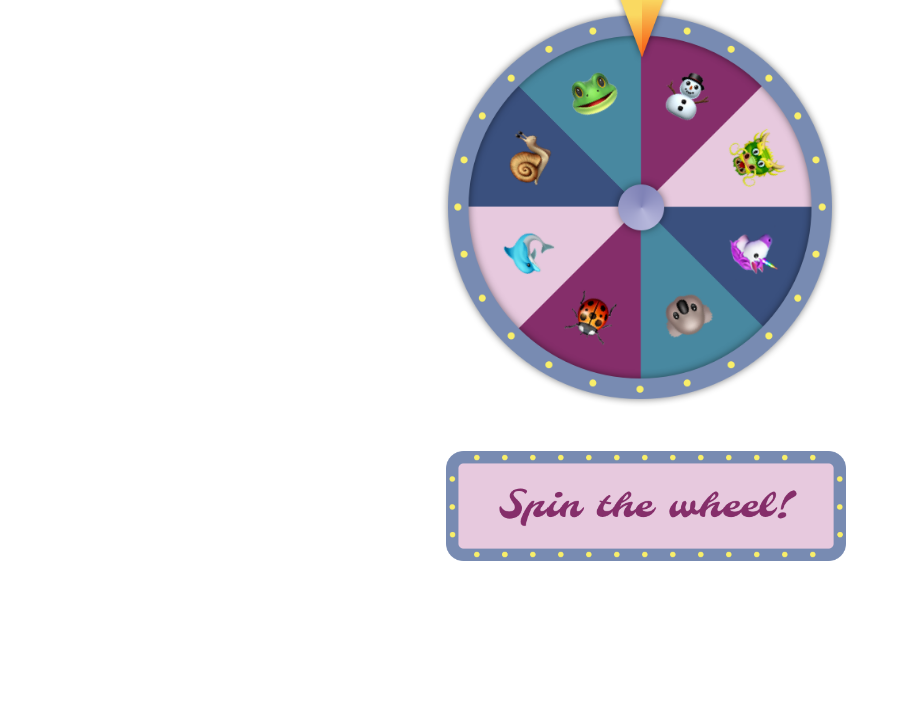
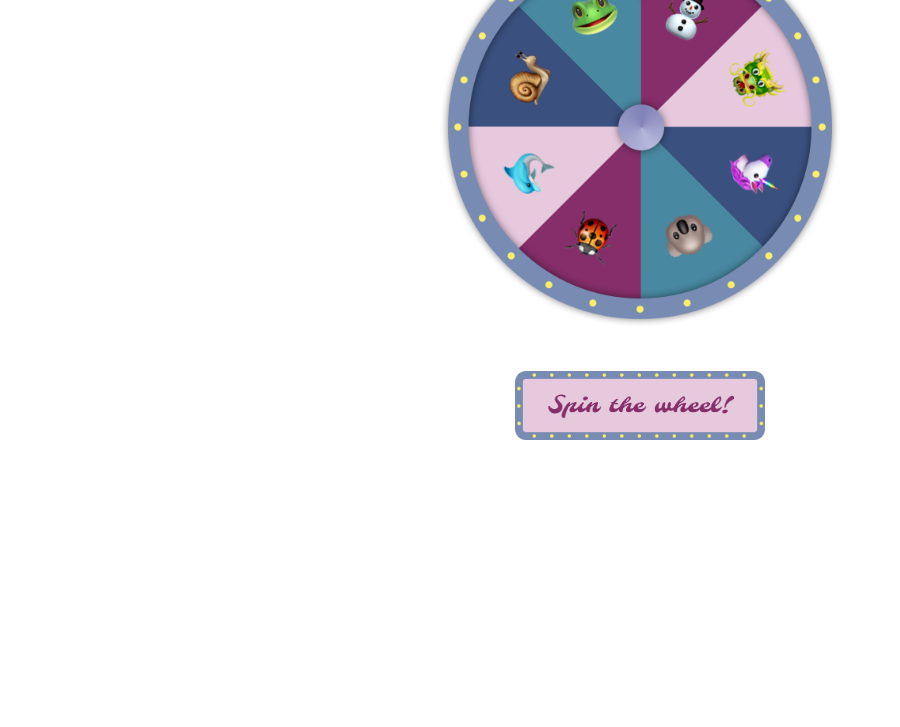
Before and after one commit to GeekGawd/animation, a plain HTML site: page index.html in a window 1280 px wide. Shown: the part 73-800 px from the top of the page, without its empty margins (0-900 px from the left). Drawn offline with Linux system fonts and the light colour scheme.

Commit message:
Improved the layout of images and laid foundation for main.js

```diff
--- a/css/style.css
+++ b/css/style.css
@@ -1,4 +1,4 @@
-.container{
+/* #app {
     width: 400px;
     height: 400px;
     margin: 0 auto;
@@ -10,22 +10,62 @@
     width: 60px;
     left: 172px;
     top: -20px;
+    z-index: 2;
   }
 
-.wheel{
+  .wheel {
+    width: 30%;
+    left: 35%;
+    position: absolute;
+  }
+
+  .button {
+    display: block;
+    width: 250px;
+    position: absolute;
+    top: 80%;
+    left: 42%;
+  }
+
+  .button:hover {
+    opacity: 0.8;
+    cursor: pointer;
+  }
+   */
+
+   #app {
+    width: 400px;
+    height: 400px;
+    margin: 0 auto;
+    position: relative;
+  }
+
+  .arrow {
+    position: absolute;
+    width: 60px;
+    left: 172px;
+    top: 1px;
+    z-index: 2;
+  }
+
+  .wheel {
     width: 100%;
     height: 100%;
   }
 
-
   .button {
     display: block;
-    width: 100%;
-    margin: 40px 6px;
+    width: 250px;
+    margin: 40px auto;
   }
 
-
   .button:hover {
-    opacity: 0.75;
+    opacity: 0.8;
     cursor: pointer;
   }
+
+  *{
+    padding: 0%;
+    margin: 0%;
+    box-sizing: border-box;
+  }
--- a/index.html
+++ b/index.html
@@ -1,21 +1,18 @@
 <!DOCTYPE html>
-<html lang="en">
-<head>
-    <meta charset="UTF-8">
-    <meta http-equiv="X-UA-Compatible" content="IE=edge">
-    <meta name="viewport" content="width=device-width, initial-scale=1.0">
-    <link rel="stylesheet" href="./css/style.css">
-    <title>Document</title>
-    <script src="main.js"></script>
-</head>
-<header>
-    <h1> Choose Your Spirit Animal </h1>
-</header>
-<body>
-        <div class="container">
-            <img class="arrow" src="./images/arrow.png">
-            <img class="wheel" src="./images/spinthewheel.png">
-            <img class="button" src="./images/button.png">
-        </div>
-</body>
+<html>
+  <head>
+    <title> Animation </title>
+    <meta charset="UTF-8" />
+    <link rel="stylesheet" href="./css/style.css" />
+  </head>
+
+  <body>
+    <div id="app">
+      <img class="arrow" src="./images/arrow.png" />
+      <img class="wheel" src="./images/spinthewheel.png" />
+      <img class="button" src="./images/button.png" />
+    </div>
+
+    <script src="./main.js"></script>
+  </body>
 </html>
```
Lines whose indentation alone changed are shown as unchanged.
